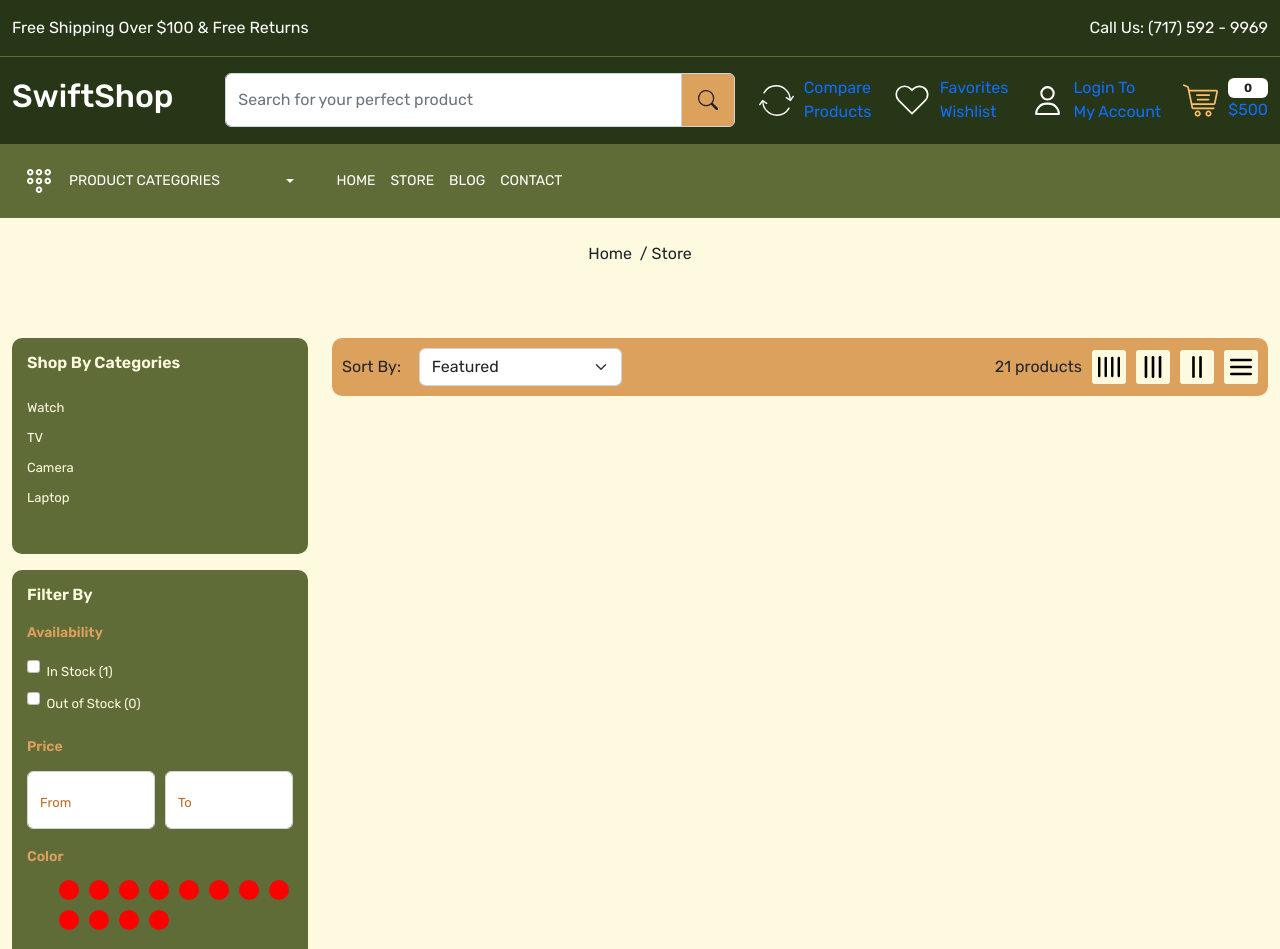
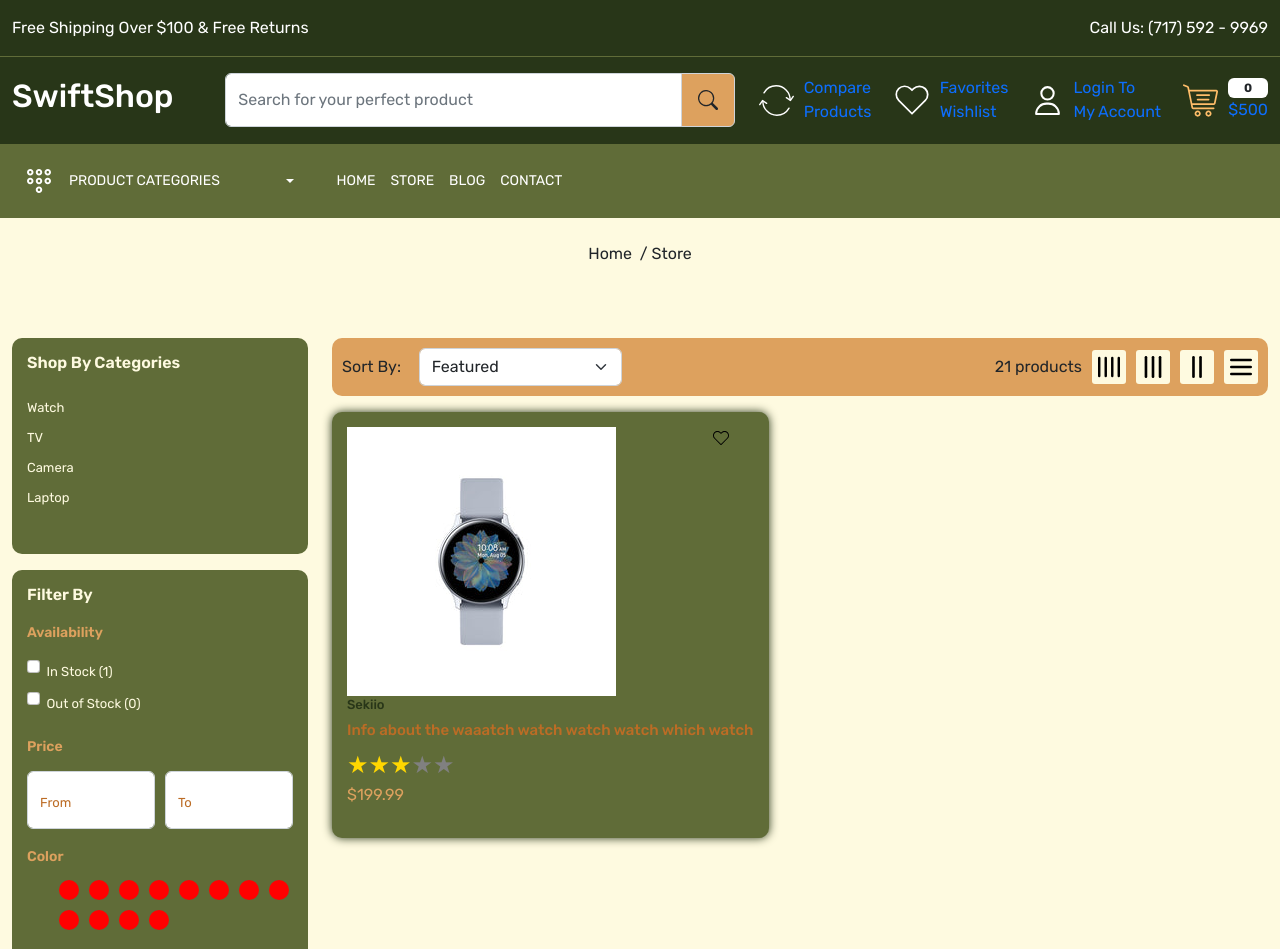
Before and after one commit to jonrob08/SwiftShop, a React (Create React App) app in the folder swiftshop/: page /store in a window 1280 px wide. Shown: the top 949 px of the page. Built offline with nearby package versions, Linux system fonts and the light colour scheme; a web font is replaced by a local one.

Commit message:
bug: fixed grid issue with props

```diff
--- a/swiftshop/src/components/ProductCard.js
+++ b/swiftshop/src/components/ProductCard.js
@@ -1,10 +1,14 @@
 import React from 'react'
 import ReactStars from 'react-rating-stars-component'
-import { Link } from 'react-router-dom'
+import { Link, useLocation } from 'react-router-dom'
 
-const ProductCard = () => {
+const ProductCard = (props) => {
+  const { grid } = props
+  let location = useLocation()
+  alert(location)
+
   return (
-    <div className="col-3">
+    <div className={`${location.pathname == "/store" ? `col-${grid}` : "col-3"}`}>
         <Link className="product-card position-relative">
             <div className="wishlist-icon position-absolute">
                 <Link><img src="images/wish.svg" alt="wishlist" /></Link>
--- a/swiftshop/src/pages/Store.js
+++ b/swiftshop/src/pages/Store.js
@@ -3,6 +3,7 @@ import ReactStars from "react-rating-stars-component";
 
 import BreadCrumb from "../components/BreadCrumb";
 import Meta from "../components/Meta";
+import ProductCard from '../components/ProductCard'
 
 const Store = () => {
   const title = "Store";
@@ -197,7 +198,7 @@ const Store = () => {
                 </div>
                 </div>
                 <div className="products-list pb-5">
-
+                    <ProductCard />
                 </div>
             </div>
           </div>
```
